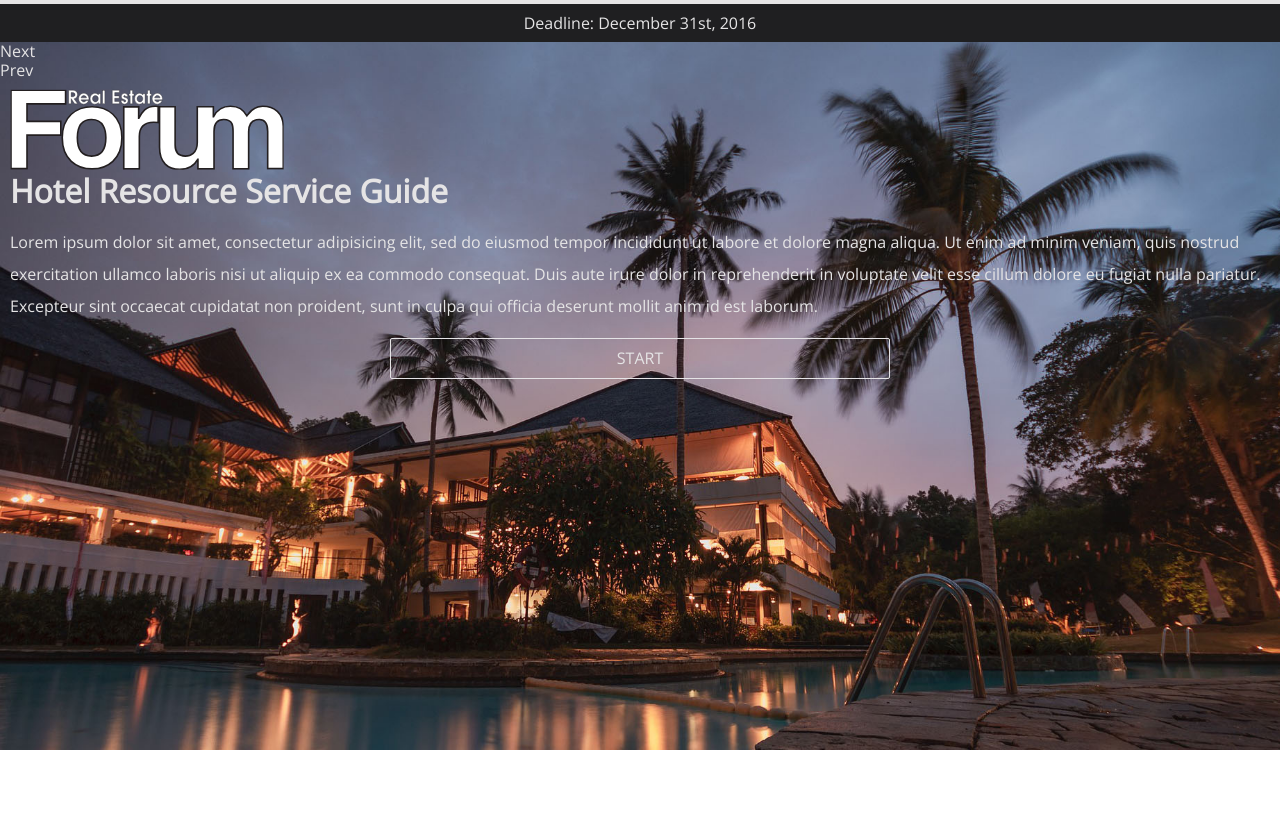
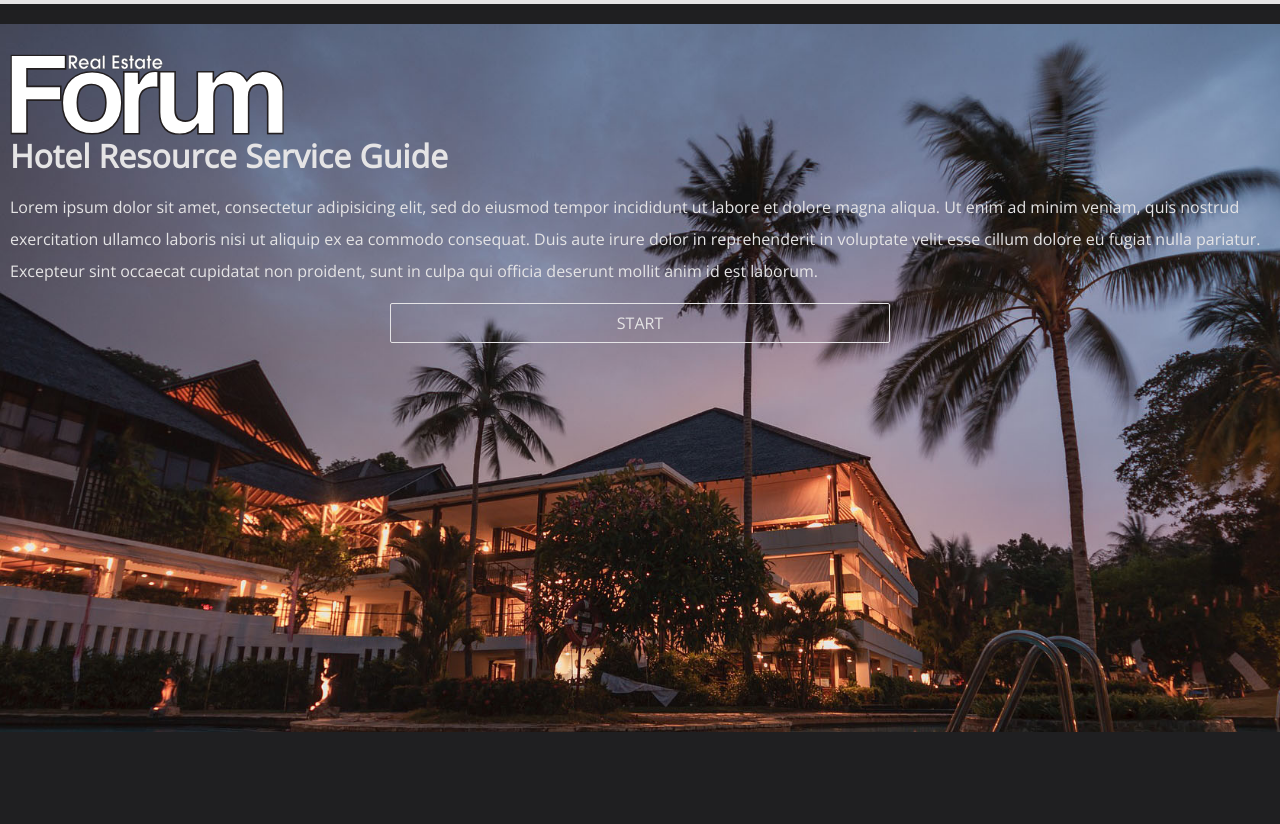
Before and after one commit to rdelva/hotel_resource_guide, a PHP site: page / in a window 1280 px wide. Before the commit the page ends 750 px from the top, so only its background shows below. Run offline with PHP 8.4, Linux system fonts and the light colour scheme; some libraries are stand-ins or nearby versions.

Commit message:
fixed up buttons so they stay hidden

```diff
--- a/assets/css/style.css
+++ b/assets/css/style.css
@@ -18,6 +18,12 @@ body {
     background-size: cover;
 
 
+}
+
+.clearfix::after {
+	content: "";
+	display: table;
+	clear: both;
 }
 
 a {
@@ -51,6 +57,19 @@ ul {
 ul li{
 	list-style: none;
 }
+
+.headLogo {
+	width: 150px;
+
+	display: none;
+
+}
+
+.deadline {
+
+	display: none;
+}
+
 /************* Base Styles ******************/
 
 /**************Layout Styles**************************/
@@ -61,12 +80,23 @@ header {
 	text-align: center;
 }
 
+footer {
+	background-color: #1f1f21;
+	height:92px;
+}
+
 .container {
 	padding: 10px;
 
 
 }
+h3 span {
+	font-size:.70em;
+}
 
+label span {
+	font-size:.75em;
+}
 
 .main p {
 	line-height: 2em;
@@ -91,6 +121,21 @@ header {
 	color:#000;
 
 }
+
+#next {
+	float:right;
+	display: inline-block;
+}
+
+#prev {
+	float:left;
+	display: inline-block;
+}
+
+#next,#prev {
+	display:none;
+}
+
 
 /************* Body ***********************/
 
@@ -147,3 +192,15 @@ textarea,
 	max-width: calc(100vh - 1em);
 
 }
+
+.companyInfo [type="placeholder"]{
+
+	font-style: italic;
+	color:#ddd;
+
+}
+
+@media  screen and (min-width: 769px) {
+
+
+}
--- a/assets/js/script.js
+++ b/assets/js/script.js
@@ -6,10 +6,15 @@ var items;
 // finds the next id
 
 
+
 $("#start").on("click", function(){
 	currentItem = $(".current");
 	currentItem.hide().removeClass("current");
 	currentItem.next().show().addClass("current");
+	$("#prev").show();
+	$("#next").show();
+	$(".headLogo").show();
+	$(".deadline").show();
 
 });
 
@@ -83,34 +88,18 @@ $("#prev").on("click", function(){
 		 prevItem = prevItem.show().addClass("current");
 
 
+		 if(prevItem.hasClass("current") && prevItem.hasClass("main"))
+		 {
+		 	$("#prev").hide();
+		 	$("#next").hide();
+		 	$(".deadline").hide();
+		 	$(".headLogo").hide();
+		 }
+
+
 		console.log(prevItem);
 
 	}
 
 
 });
-
-
-
-
-
-/*$(".category-section").hide();
-$(".listing-details-section").hide();
-$(".submitter-section").hide();
-
-$("#nextPage").on("click", function() {
-
-
-
-	if ($(".listing-type-section").hasClass("current")) {
-		$(".listing-type-section").hide();
-		$(".category-section").show();
-
-	}
-
-
-
-
-
-});
-*/
--- a/index.php
+++ b/index.php
@@ -11,13 +11,16 @@
 </head>
 <body>
 	<header>
-		<div class="container">
+		<div class="container clearfix">
+			<img src="assets/img/svg/logo.svg" alt="Real Estate Form Logo" class="headLogo">
 			<div class="deadline">Deadline: December 31st, 2016</div>
 		</div>
 	</header>
 	<div class="wrap">
-		<div id="next">Next</div>
-		<div id="prev">Prev</div>
+		<div class="clearfix container">
+			<div id="next">Next</div>
+			<div id="prev">Prev</div>
+		</div>
 		<div class="container">
 			<form action="confirm.php" method="post">
 				<div id="form">
@@ -61,8 +64,7 @@
 						</div>
 
 					</div> <!-- end of box two -->
-					<div class="box3">Box 3
-
+					<div class="box3">
 						<h3 class="category">Category</h3>
 
 							<ul class="category-list">
@@ -102,8 +104,7 @@
 					</div> <!-- end of box three -->
 
 					<div class="companyInfo">
-							box4
-							<label for="userCompany">Company Name</label> <input type="text" name="userCompany" id="userCompany">
+						<label for="userCompany">Company Name</label> <input type="text" name="userCompany" id="userCompany" placeholder="(e.g. CBRE)">
 						<label for="userAddress">Address 1</label> <input type="text" name="userAddress" id="userAddress">
 						<label for="userAddress2">Address 2</label> <input type="text" name="userAddress2" id="userAddress2">
 						<label for="userCity">City</label> <input type="text" name="userCity" id="userCity">
@@ -161,8 +162,8 @@
 											<option value="Wyoming">Wyoming</option>
 										</select>
 						<label for="userZip">Zip</label> <input type="text" name="userZip" id="userZip">
-						<label for="userPhone">Phone</label> <input type="text" name="userPhone" id="userPhone">
-						<label for="userEmail">Company Email</label> <input type="text" name="userEmail" id="userEmail">
+						<label for="userPhone">Phone</label> <input type="tel" name="userPhone" id="userPhone">
+						<label for="userEmail">Company Email</label> <input type="email" name="userEmail" id="userEmail" placeholder="email@email.com">
 						<label for="userWebsite">Company Website</label> <input type="text" name="userWebsite" id="userWebsite">
 						<div>
 							<label for="userExecutive1">Key Executive #1	 </label> <input type="text" name="userExecutive1" id="userExecutive1">
@@ -182,8 +183,7 @@
 
 					</div> <!-- end of box 4 -->
 					<div class="serviceTerritory">
-					box 5
-					<h3>Service Territory</h3>
+						<h3>Service Territory</h3>
 						<ul>
 							<li><input type="checkbox"><label>Northeast</label></li>
 							<li><input type="checkbox"><label>Southeast</label></li>
@@ -196,7 +196,8 @@
 
 					</div> <!-- end of box 5 -->
 					<div class="submitterInfo">
-					<h3>Submitter Information <span>(will not be printed)</span></h3>
+					<h3>Submitter Information <span>(will not be printed)</span> </h3>
+
 							<label for="subName">Name</label> <input type="text" name="subName" id="subName">
 							<label for="subCompany">Company</label> <input type="text" name="subCompany" id="subCompany">
 							<label for="subPhone">Phone</label> <input type="text" name="subPhone" id="subPhone">
```
Lines whose indentation alone changed are shown as unchanged.
